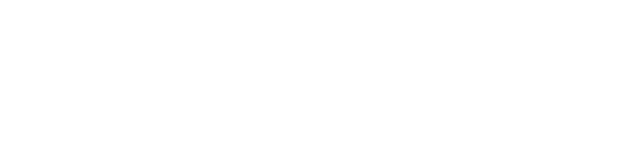
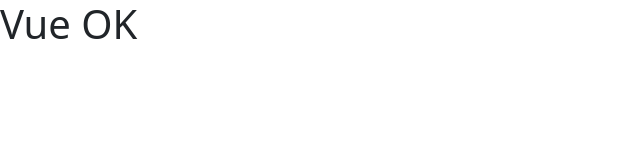
Before and after one commit to Fernweh99/vue-hello, a plain HTML site: page index.html in a window 1280 px wide. Shown: the whole page, without its empty margins (0-640 px from the left). Drawn offline with nearby package versions, Linux system fonts and the light colour scheme.

Commit message:
finish ex

```diff
--- a/index.html
+++ b/index.html
@@ -13,8 +13,10 @@
   <title>Document</title>
 </head>
 <body>
+  <div id="root">
+    <h1>{{message}}</h1>
 
-
+  </div>
   <script src="js/script.js"></script>
 </body>
 </html>
--- a/js/script.js
+++ b/js/script.js
@@ -0,0 +1,13 @@
+/*
+Descrizione:
+Stampare a schermo un messaggio all’interno di un h1, utilizzando i data.
+*/
+
+console.log("Vue OK",Vue)
+
+const app = new Vue({
+  el: "#root",
+  data: {
+    message: "Vue OK",
+  }
+})
```
